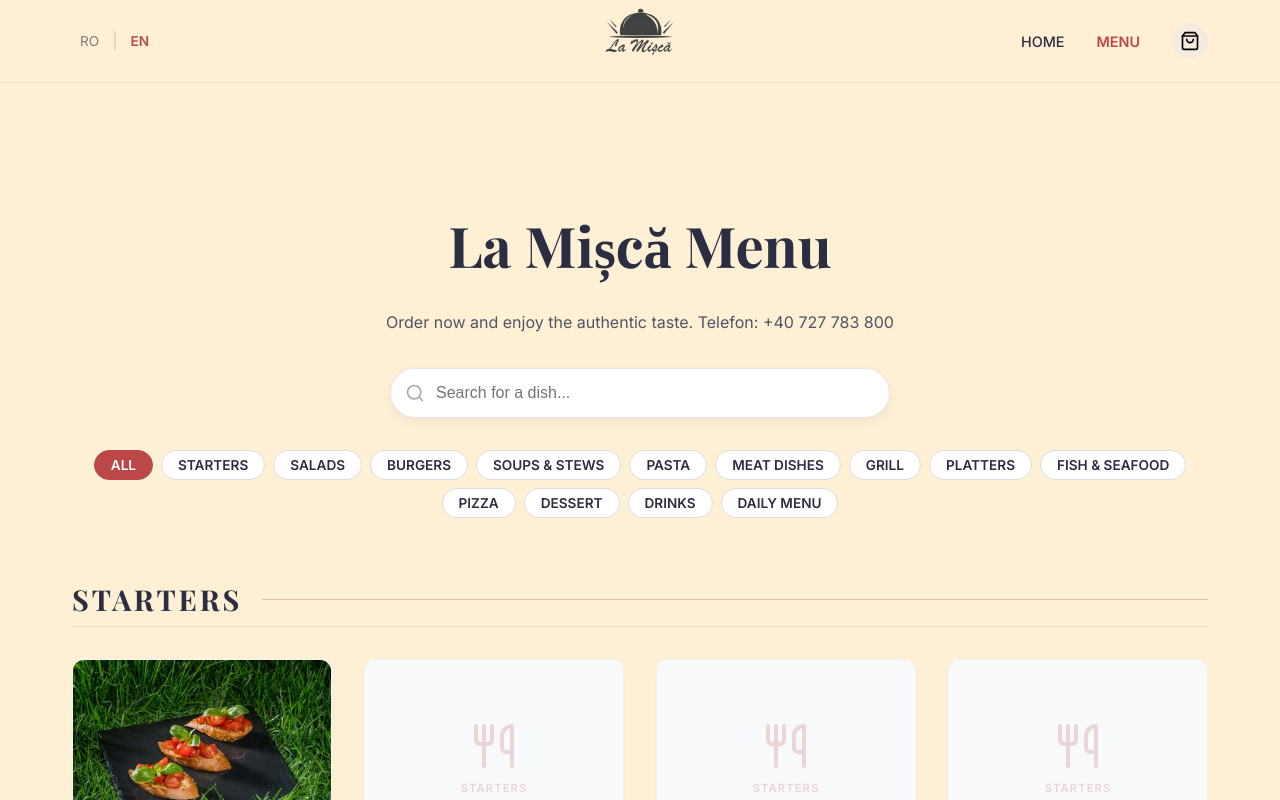
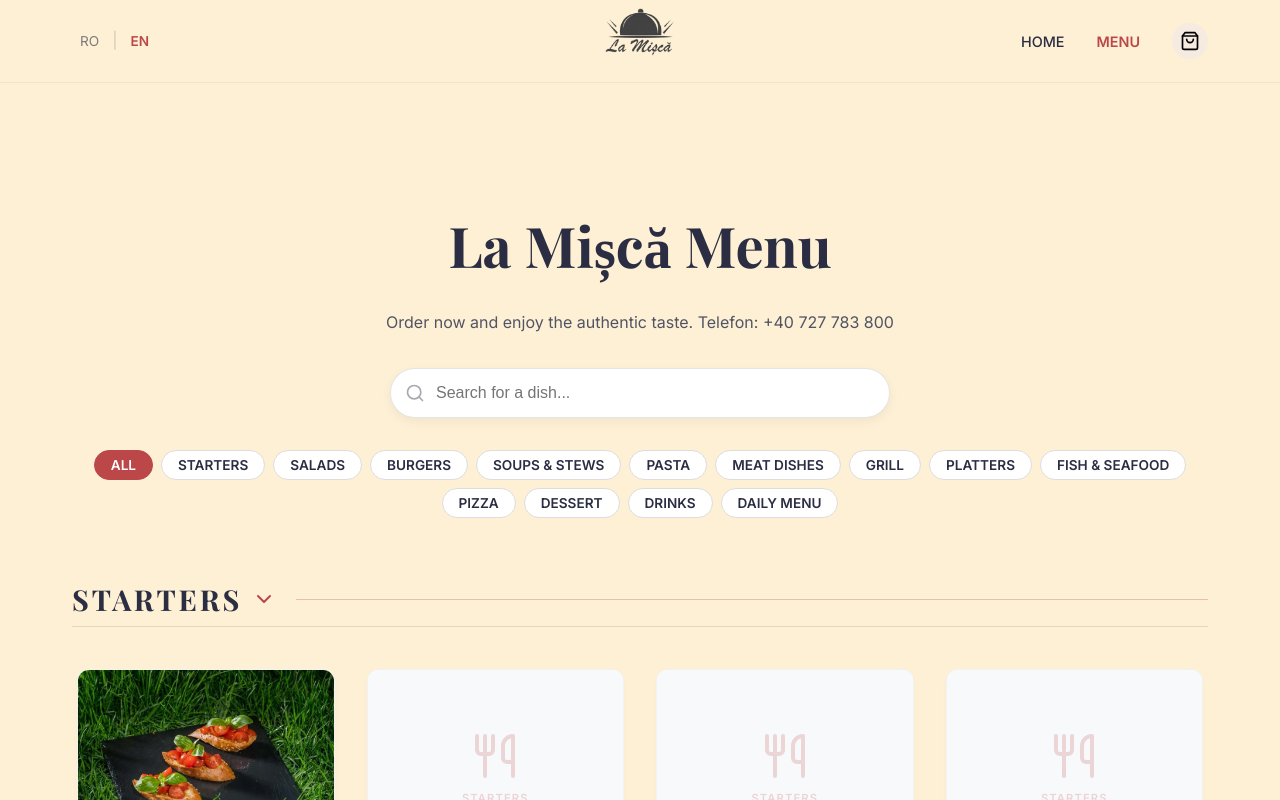
Before and after one commit to Lookah9/LaMisca, a React (Vite) app: page / in a window 1280 px wide. Both pictures are taken after a click on the button "FULL MENU". Shown: the top 800 px of the page. Built offline with nearby package versions, Linux system fonts and the light colour scheme.

Commit message:
feat: make menu categories collapsible with smooth animation

```diff
--- a/src/pages/Menu.tsx
+++ b/src/pages/Menu.tsx
@@ -1,5 +1,5 @@
 import { useState, useMemo, useEffect } from 'react';
-import { ShoppingBag, Plus, Minus, Send, Phone as WhatsApp, X, Trash2, Search, Utensils } from 'lucide-react';
+import { ShoppingBag, Plus, Minus, Send, Phone as WhatsApp, X, Trash2, Search, Utensils, ChevronDown } from 'lucide-react';
 import { useLanguage } from '../contexts/LanguageContext';
 import { MenuItem, CartItem } from '../App';
 import { MENU_DATA } from '../data/menuData';
@@ -51,7 +51,20 @@
   setActiveCategory
 }: MenuProps) {
   const [searchQuery, setSearchQuery] = useState(initialSearchQuery);
+  const [collapsedCategories, setCollapsedCategories] = useState<Set<string>>(new Set());
   const { t, language } = useLanguage();
+
+  const toggleCategory = (category: string) => {
+    setCollapsedCategories(prev => {
+      const newSet = new Set(prev);
+      if (newSet.has(category)) {
+        newSet.delete(category);
+      } else {
+        newSet.add(category);
+      }
+      return newSet;
+    });
+  };
 
   useEffect(() => {
     if (initialSearchQuery !== undefined) {
@@ -199,30 +212,59 @@
               style={{ marginBottom: 'var(--spacing-xl)' }}
               aria-labelledby={`heading-${group.category}`}
             >
-              <div style={{
+              <div
+                onClick={() => toggleCategory(group.category)}
+                onKeyDown={(e) => { if (e.key === 'Enter' || e.key === ' ') toggleCategory(group.category); }}
+                role="button"
+                tabIndex={0}
+                aria-expanded={!collapsedCategories.has(group.category)}
+                style={{
                   display: 'flex',
                   alignItems: 'center',
                   gap: '20px',
                   marginBottom: 'var(--spacing-md)',
                   borderBottom: '1px solid rgba(0,0,0,0.1)',
-                paddingBottom: '10px'
-              }}>
+                  paddingBottom: '10px',
+                  cursor: 'pointer',
+                  userSelect: 'none'
+                }}
+              >
+                <div style={{ display: 'flex', alignItems: 'center', gap: '10px' }}>
                   <h2 id={`heading-${group.category}`} style={{
                     fontSize: '1.8rem',
                     fontWeight: 800,
                     textTransform: 'uppercase',
                     letterSpacing: '0.1em',
-                  color: 'var(--color-text)'
+                    color: 'var(--color-text)',
+                    margin: 0
                   }}>
                     {t(CATEGORY_MAP[group.category])}
                   </h2>
+                  <ChevronDown
+                    size={24}
+                    style={{
+                      color: 'var(--color-primary)',
+                      transform: collapsedCategories.has(group.category) ? 'rotate(-90deg)' : 'rotate(0deg)',
+                      transition: 'transform 0.3s cubic-bezier(0.4, 0, 0.2, 1)'
+                    }}
+                  />
+                </div>
                 <div style={{ flex: 1, height: '1px', backgroundColor: 'var(--color-primary)', opacity: 0.3 }} aria-hidden="true"></div>
               </div>
 
               <div style={{
                 display: 'grid',
+                gridTemplateRows: collapsedCategories.has(group.category) ? '0fr' : '1fr',
+                transition: 'grid-template-rows 0.4s cubic-bezier(0.4, 0, 0.2, 1)'
+              }}>
+                <div style={{ overflow: 'hidden' }}>
+                  <div style={{
+                    display: 'grid',
                     gridTemplateColumns: 'repeat(auto-fill, minmax(240px, 1fr))',
-                gap: 'var(--spacing-md)'
+                    gap: 'var(--spacing-md)',
+                    padding: '10px 5px 20px 5px', // prevent clipping of shadows/transforms
+                    opacity: collapsedCategories.has(group.category) ? 0 : 1,
+                    transition: 'opacity 0.4s cubic-bezier(0.4, 0, 0.2, 1)'
                   }}>
                     {group.items.map(item => {
                   const quantity = getItemQuantity(item.id);
@@ -358,6 +400,8 @@
                   );
                 })}
                   </div>
+                </div>
+              </div>
             </section>
           ))
         ) : (
```
Lines whose indentation alone changed are shown as unchanged.
